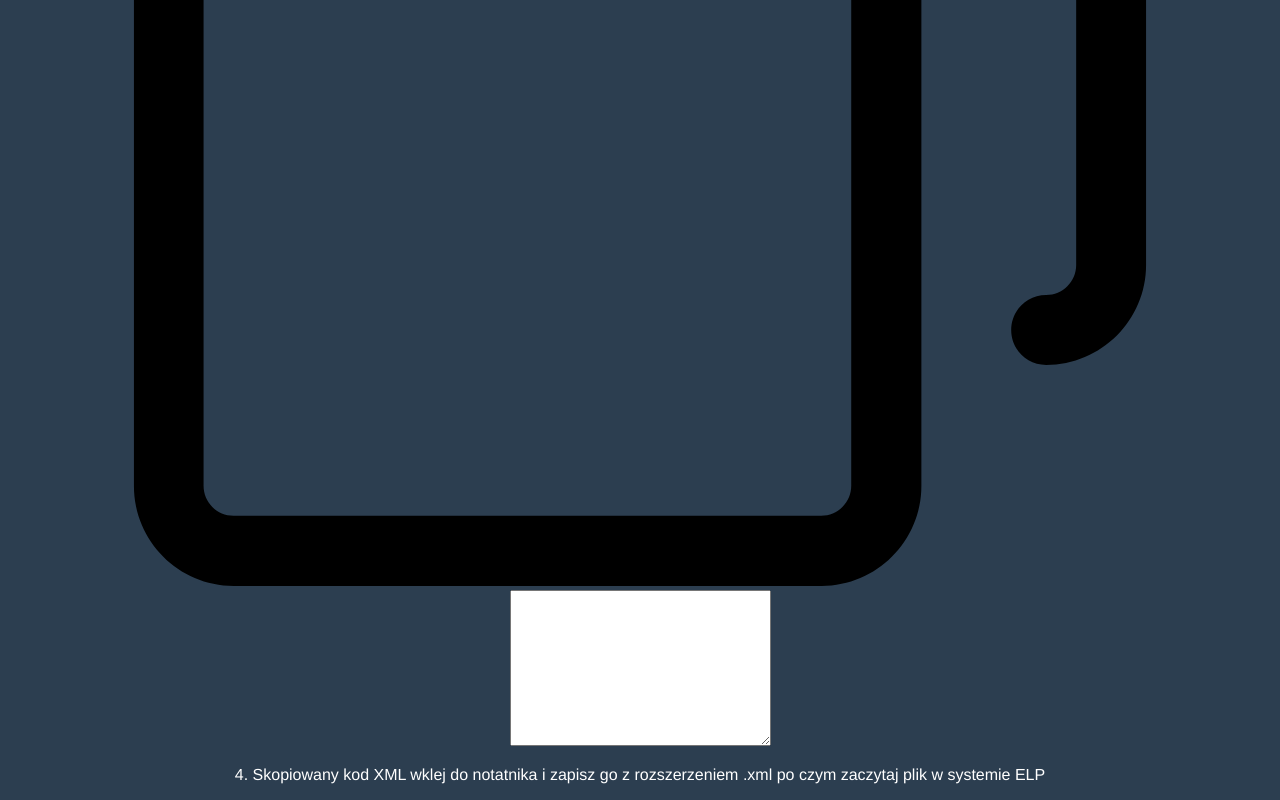
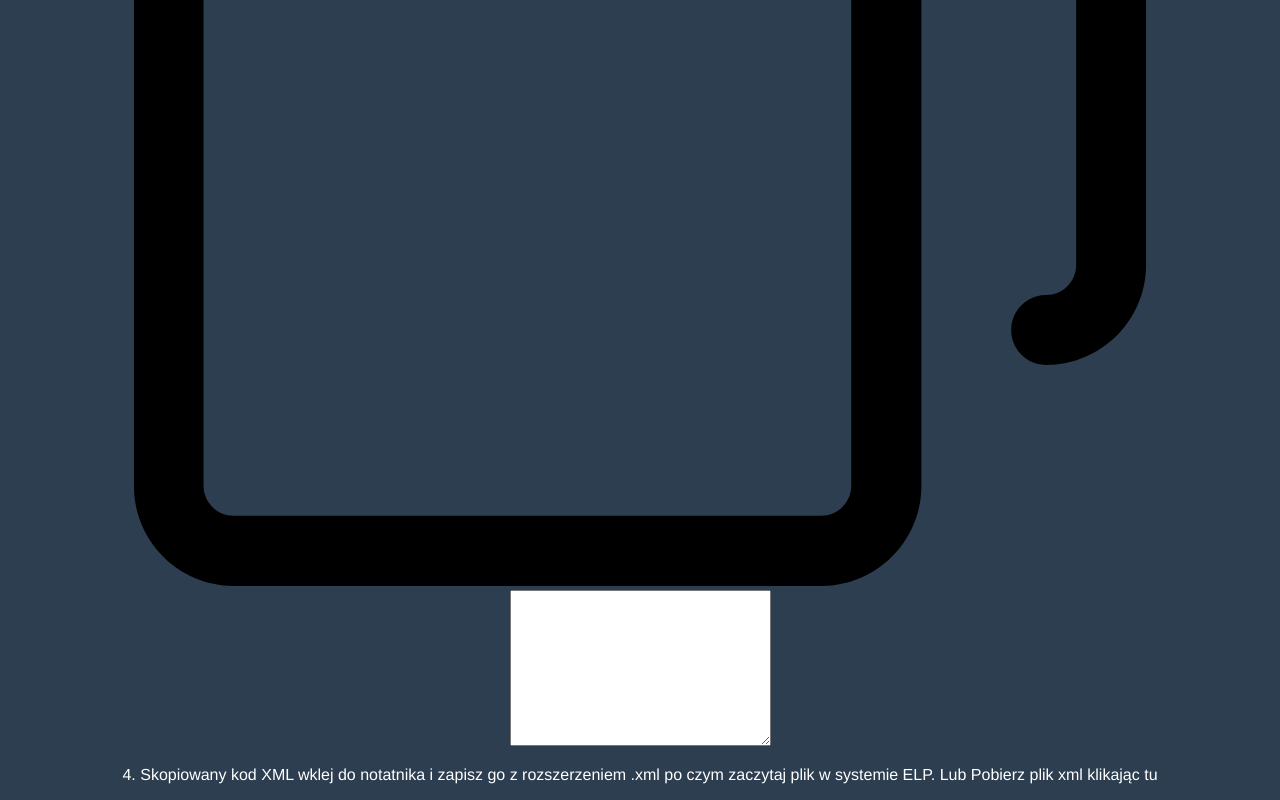
Before and after one commit to yakuza16/elp, a Vue app: page / in a window 1280 px wide. Shown: the part 2602-3402 px from the top of the page. Built offline with nearby package versions, Linux system fonts and the light colour scheme.

Commit message:
add ability to download xml file

```diff
--- a/src/components/GenerateXML.vue
+++ b/src/components/GenerateXML.vue
@@ -27,7 +27,10 @@
   </div>
   <p class="text-lg font-bold mb-8">
     4. Skopiowany kod XML wklej do notatnika i zapisz go z rozszerzeniem .xml po
-    czym zaczytaj plik w systemie ELP
+    czym zaczytaj plik w systemie ELP. Lub
+    <a @click="downloadXML" ref="downloadXML" class="text-green-500"
+      >Pobierz plik xml klikając tu</a
+    >
   </p>
 </template>
 
@@ -61,6 +64,14 @@ export default {
   },
 
   methods: {
+    downloadXML() {
+      const blob = new Blob([this.$refs.xmlTextarea.value], {
+        type: "text/xml",
+      });
+      console.log(blob);
+      this.$refs.downloadXML.href = window.URL.createObjectURL(blob);
+      this.$refs.downloadXML.download = "elp.xml";
+    },
     generateXMLCode(payload) {
       if (payload.length === 0 || !this.shipment) {
         return;
```
